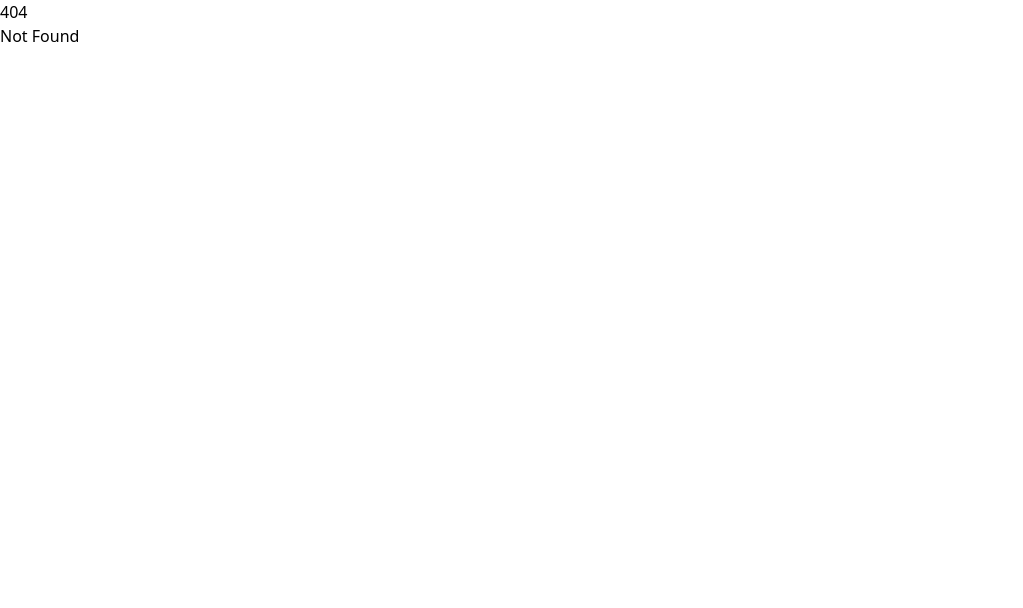
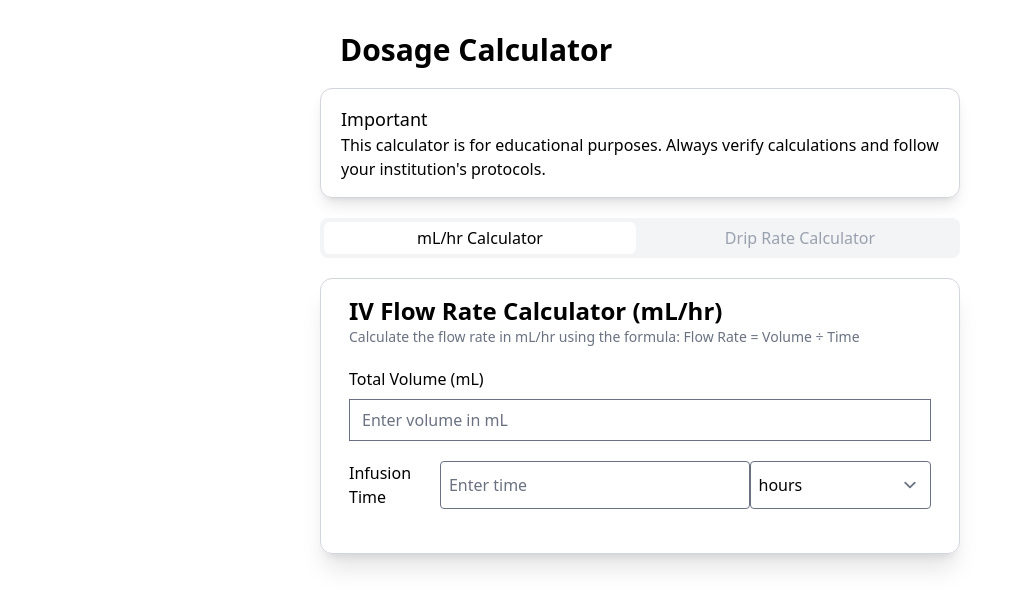
Before and after one commit to cianvergelll/Nursing-Calc, a SvelteKit app: page /calculators/iv-flow in a window 1280 px wide. Before the commit this address had no page. Shown: the top 608 px of the page, without its empty margins (0-1023 px from the left). Built offline with nearby package versions, Linux system fonts and the light colour scheme.

Commit message:
iv-florw: Add IV flow calculator

```diff
--- a/src/routes/+page.svelte
+++ b/src/routes/+page.svelte
@@ -1,5 +1,4 @@
 <script lang="js">
-
     const navButton = "px-5 py-3 mx-2 rounded-md hover:bg-sky-500 transition-colors duration-300 border-b-3 border-white";
     const divStyle ="w-[30%] border border-gray-300 rounded-lg flex flex-col pl-5 shadow-xl";
     const divStyle_h1 = "font-bold text-3xl mt-7 ml-5";
@@ -8,7 +7,7 @@
     const divStyle_button = "py-3 bg-gradient-to-r from-sky-500 to-sky-800 w-[40%] rounded-lg text-white font-bold my-10 ml-5 hover:from-sky-800 hover:to-sky-500 transition hover:scale-105 transition-colors duration-300";
 </script>
 
-<div class="w-screen flex flex-col items-center justify-start">
+<div class="w-full flex flex-col items-center justify-start overflow-x-hidden">
     <div class="w-full py-5 flex flex-row items-center bg-gradient-to-r from-sky-600 to-sky-700">
         <h1 class="text-white text-3xl font-bold ml-10 text">Nursing Calc</h1>
         <ul class="flex flex-row ml-auto mr-10 text-white text-lg space-between-x-4">
@@ -22,9 +21,9 @@
     <h1 class="text-5xl font-bold mt-10 mb-5">Nursing Drug Calculations</h1>
     <p class="text-xl mb-10">Accurate and reliable drug calculation tools for nursing professionals and students.</p>
 
-    <div class="w-screen h-[40%] flex flex-row justify center items-center">
+    <div class="w-full h-[40%] flex flex-row justify-center items-center">
         <div class= {`${divStyle} mx-auto`}>
-            <h1 class={divStyle_h1}>Dosage Calculators</h1>
+            <h1 class={divStyle_h1}>Dosage Calculator</h1>
             <p class={divStyle_p}>Calculate medication dosage from patient data</p>
             <h2 class={divStyle_h2}>Access tools for calculating dosages based on weight, body surface area, and other factors.</h2>
             <button class={divStyle_button}>Get Started</button>
@@ -45,22 +44,21 @@
         </div>
     </div>
 
-    <div class="bg-sky-100 w-[95%] mt-10 rounded-xl shadow-xl">
+    <div class="bg-sky-100 w-[95%] my-10 rounded-xl shadow-xl flex flex-col">
         <h1 class={divStyle_h1}>Why Use NurseCalc?</h1>
-
-        <div>
-            <h1>Accurate Calculations</h1>
-            <h2 class={divStyle_h2}>Validated formulas based on current clinical standards</h2>
-        </div>
-
-        <div>
-            <h1>Educational Resources</h1>
-            <h2 class={divStyle_h2}>Learn the principles behind drug calculations</h2>
-        </div>
-
-        <div>
-            <h1>Reference Materials</h1>
-            <h2 class={divStyle_h2}>Quick access to formulas and conversion factors</h2>
+        <div class="flex flex-row justify-between px-5 py-5 my-5">
+            <div class="flex flex-col items-center">
+                <h1 class="text-2xl font-bold">Accurate Calculations</h1>
+                <h2 class={divStyle_h2}>Validated formulas based on current clinical standards</h2>
+            </div>
+            <div class="flex flex-col items-center">
+                <h1 class="text-2xl font-bold">Educational Resources</h1>
+                <h2 class={divStyle_h2}>Learn the principles behind drug calculations</h2>
+            </div>
+            <div class="flex flex-col items-center">
+                <h1 class="text-2xl font-bold">Reference Materials</h1>
+                <h2 class={divStyle_h2}>Quick access to formulas and conversion factors</h2>
+            </div>
         </div>
     </div>
 </div>
--- a/src/routes/calculators/dosage/+page.svelte
+++ b/src/routes/calculators/dosage/+page.svelte
@@ -2,17 +2,17 @@
 
     const inputStyle = "border p-2 rounded mb-2";
     const pStyle = "my-2 ml-5";
-    let totalDose = 0;
-    let weight = '';
-    let dosePerKg = '';
-    let submitted = false;
-    let selectedWeightUnit = 'kg';
+    let totalDose =  $state(0);;
+    let weight = $state('');
+    let dosePerKg =  $state('');
+    let submitted = $state(false);
+    let selectedWeightUnit = $state('kg');
     let weightOptions = [
         { value: 'kg', label: 'kg' },
         { value: 'lbs', label: 'lbs' }
     ];
 
-    let selectedDosageUnit = 'mg';
+    let selectedDosageUnit = $state('mg');
     let dosageUnits = [
         {value: 'mg', label: 'mg'},
         {value: 'mcg', label: 'mcg'},
@@ -35,7 +35,7 @@
         return parseFloat(dosePerKg);
     }
 
-    let weightInKg = 0;
+    let weightInKg =  $state(0);;
 
     function calculateDosage() {
         submitted = true;
--- /dev/null
+++ b/src/routes/calculators/iv-flow/+page.svelte
@@ -0,0 +1,90 @@
+<script lang="js">
+    let activeTab = $state('mlhr');
+    let volume = $state('');
+    let infusionTime = $state('');
+    let submitted = $state(false);
+    let volumeInMl = $state('');
+
+    let selectedTimeUnit = $state('hr');
+    let timeOptions = [
+        { value: 'hr', label: 'hours' },
+        { value: 'min', label: 'minutes' }
+    ];
+
+    function convertTime() {
+      if (selectedTimeUnit === 'min') {
+        return parseFloat(infusionTime) / 60;
+      }
+    }
+
+    function calculateIVFlowRate() {
+        submitted = true;
+        let timeInHours = convertTime();
+        volumeInMl = parseFloat(volume) / timeInHours;
+    }
+
+    const inputStyle = "border p-2 rounded mb-2";
+</script>
+
+<div class="w-[50%] flex flex-col mx-auto">
+  <p class="font-bold text-3xl mt-8 ml-5">Dosage Calculator</p>
+    <div class="w-full my-5 border border-gray-300 py-4 rounded-xl shadow-lg">
+        <p class="text-lg mx-5 font-medium">Important</p>
+        <p class="mx-5">This calculator is for educational purposes. Always verify calculations and follow your institution's protocols.</p>
+    </div>
+
+    <div class="flex w-full bg-gray-100 rounded-lg overflow-hidden">
+      <button
+        class="w-1/2 py-1 text-center font-medium rounded-md transition-all duration-300 m-1"
+        class:bg-white={activeTab === 'mlhr'}
+        class:text-black={activeTab === 'mlhr'}
+        class:text-gray-400={activeTab !== 'mlhr'}
+        onclick={() => activeTab = 'mlhr'}
+      >
+        mL/hr Calculator
+      </button>
+
+      <button
+        class="w-1/2 py-1 text-center font-medium rounded-md transition-all duration-300 m-1"
+        class:bg-white={activeTab === 'drip'}
+        class:text-black={activeTab === 'drip'}
+        class:text-gray-400={activeTab !== 'drip'}
+        onclick={() => activeTab = 'drip'}
+      >
+        Drip Rate Calculator
+      </button>
+    </div>
+
+  <!-- Content area -->
+  {#if activeTab === 'mlhr'}
+    <div class="w-full border border-gray-300 py-4 rounded-xl px-7 shadow-xl my-5">
+        <p class="text-2xl font-bold flex flex-col">IV Flow Rate Calculator (mL/hr)</p>
+        <p class="text-sm mb-5 text-gray-500">Calculate the flow rate in mL/hr using the formula: Flow Rate = Volume ÷ Time</p>
+
+        <div class="flex flex-col mb-5">
+          <label for="patient-weight" class="text-m mb-2 text-left">Total Volume (mL)</label>
+          <input type="number" bind:value={volumeInMl} placeholder="Enter volume in mL" />
+        </div>
+
+        <div class="flex  mb-5">
+          <label for="patient-weight" class="text-m mb-2 text-left">Infusion Time</label>
+          <input type="number" bind:value={infusionTime} placeholder="Enter time" class={`${inputStyle} w-[60%]`}/>
+          <select bind:value={selectedTimeUnit} class={`${inputStyle} w-[35%]`}>
+            {#each timeOptions as option}
+                <option value={option.value}>{option.label}</option>
+            {/each}
+        </select>
+        </div>
+    </div>
+  {:else}
+    <div class="w-full border border-gray-300 py-4 rounded-xl px-7 shadow-xl my-5">
+        <p class="text-2xl font-bold flex flex-col">Drip Rate Calculator (drops/min)</p>
+        <p class="text-sm mb-5 text-gray-500">Calculate the drip rate in drops per minute using the formula: Drip Rate = (Flow Rate × Drop Factor) ÷ 60</p>
+
+        <label for="patient-weight" class="text-m mb-2 text-left">Flow Rate (mL/hr)</label>
+        <div class="flex justify-between mb-5">
+        </div>
+    </div>
+  {/if}
+
+</div>
```
